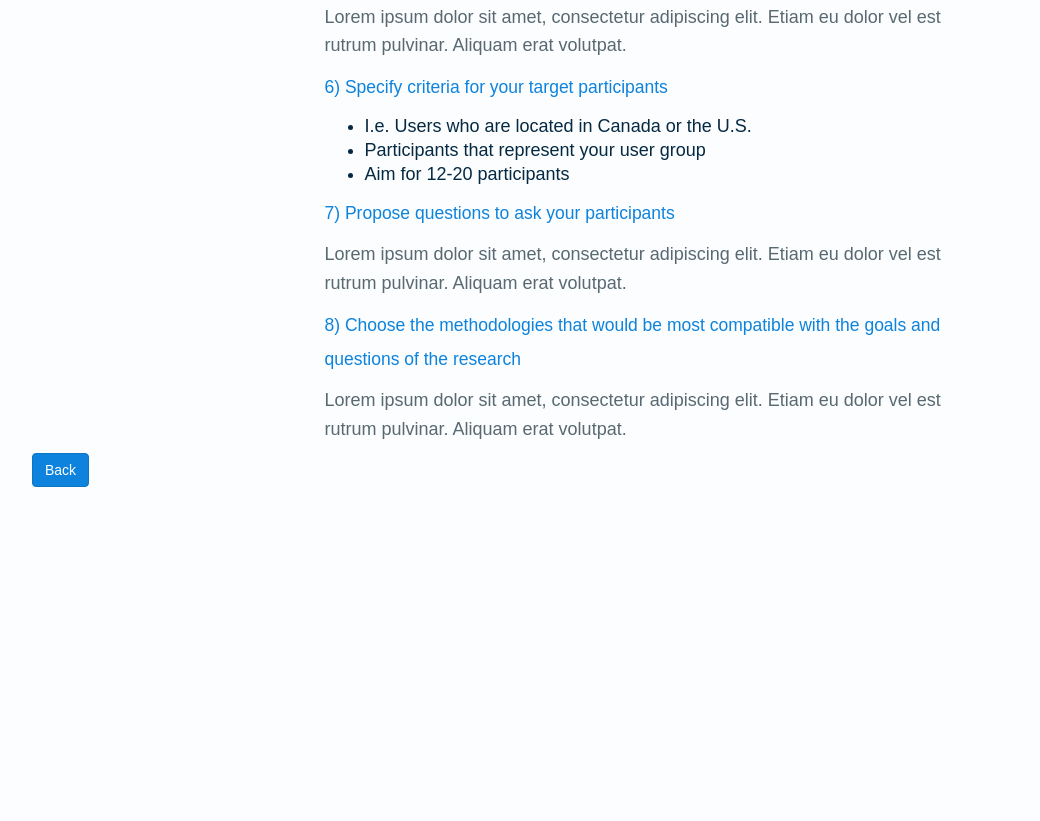
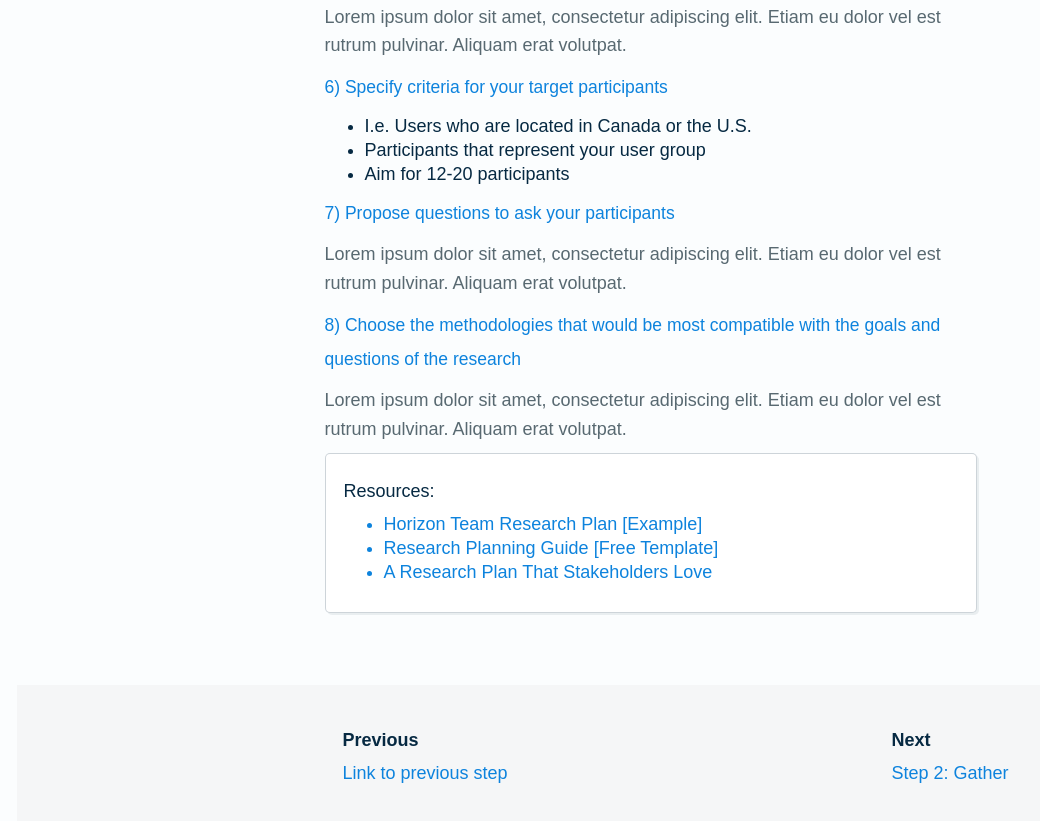
Before and after one commit to fluxr/fluxr.github.io, a plain HTML site: page plan.html in a window 1280 px wide. Shown: the part 1123-1944 px from the top of the page, without its empty margins (38-1078 px from the left). Before the commit the page ends 1610 px from the top, so only its background shows below. Drawn offline with nearby package versions, Linux system fonts and the light colour scheme.

Commit message:
Adding resource links

```diff
--- a/css/cards.css
+++ b/css/cards.css
@@ -37,8 +37,16 @@ h3 {
   font-size: 28px;
   font-size: 1.75rem;
   line-height: 34px;
-    margin-top: 0;
-}
+  margin-top: 0;}
+
+a {
+    transition: all .2s ease-in-out;}
+
+a:hover{
+  transition: all .2s ease-in-out;}
+
+a:visited{
+  opacity: 0.5;}
 
 .panel--header {
   background: #e7f3fc;
@@ -83,36 +91,6 @@ a.back-link {
 
 .glyphicon {
   font-size: 30px;}
-
-/*
-////
-////  PLAN.CSS
-////
-*/
-
-.article-nav {
-  /*border: 2px solid #cdd4d9;*/
-  background: #e7f3fc;
-  border-radius: 5px;
-}
-.article-nav ul {
-  padding-left: 0 !important;
-}
-.article-nav li {
-  line-height: 2.5;
-  float: none;
-  text-align: center;
-  font-size: 15px;
-  list-style: none;
-  cursor: pointer;
-}
-.active{
-    /*background: rgba(0,0,0,0.05);*/
-    font-weight: 700;
-}
-
-.detail-steps {
-}
 
 /*
 ////
@@ -226,6 +204,37 @@ a.back-link {
   border: 1px solid rgba(6,41,65,0.20);
   box-shadow: 2px 2px 0px 0px rgba(6,41,65,0.07);
 }
+
+/*
+////
+////  PLAN.CSS
+////
+*/
+
+.article-nav {
+  /*border: 2px solid #cdd4d9;*/
+  background: #e7f3fc;
+  border-radius: 5px;
+}
+.article-nav ul {
+  padding-left: 0 !important;
+}
+.article-nav li {
+  line-height: 2.5;
+  float: none;
+  text-align: center;
+  font-size: 15px;
+  list-style: none;
+  cursor: pointer;
+}
+.active{
+    /*background: rgba(0,0,0,0.05);*/
+    font-weight: 700;
+}
+
+.detail-steps {
+}
+
 .who {
   list-style: none;
 }
@@ -235,3 +244,11 @@ a.back-link {
 .who i {
   color: #0d83dd;
 }
+
+.footer {
+  padding: 2em;
+  background: #f5f6f7;
+}
+.footer h4 {
+  font-weight: 700;
+}
--- a/plan.html
+++ b/plan.html
@@ -41,7 +41,7 @@
 </div>
 
   <div class="container">
-    <div class="row">
+    <div class="row med-margin">
         <!-- Sidebar -->
         <h3> The "Plan" Stage </h3>
         <div class="col-md-2 article-nav no-pad">
@@ -118,11 +118,31 @@
             <!-- Step 8 -->
             <h3>8) Choose the <a href="">methodologies</a> that would be most compatible with the goals and questions of the research</h3>
             <p>Lorem ipsum dolor sit amet, consectetur adipiscing elit. Etiam eu dolor vel est rutrum pulvinar. Aliquam erat volutpat.</p>
+            <!-- Resources -->
+            <div class="col-md-12 about-step med-margin">
+                <h4>Resources:</h4>
+                <ul class="">
+                    <a href="https://www.dropbox.com/s/nejiguhvtuv8xmg/HORIZON-457375760-250416-1614-4.pdf?dl=0" target="_blank"><li>Horizon Team Research Plan [Example]</li></a>
+                    <a href="https://www.dropbox.com/s/9e8eocscio9ykx4/Research-Plan.pdf?dl=0" target="_blank"><li>Research Planning Guide [Free Template]</li></a>
+                    <a href="https://www.smashingmagazine.com/2012/01/ux-research-plan-stakeholders-love/" target="_blank"><li>A Research Plan That Stakeholders Love</li></a>
+                </ul>
+            </div>
         </div><!-- /end Detail page -->
+
     </div><!-- /end Cards container -->
 
     <!--Navigation-->
-        <a class="btn btn-primary" href="./generative-research.html" role="button">Back</a>
+    <div class="row footer">
+        <span class="col-md-3 col-md-offset-3 backStep">
+            <h4 class="detailNav">Previous</h4>
+            <a href="#">Link to previous step</a>
+        </span>
+        <span class="col-md-3 col-md-offset-3 nextStep">
+            <h4 class="detailNav">Next</h4>
+            <a href="#">Step 2: Gather</a>
+        </span>
+    </div>
+        <!-- <a class="btn btn-primary" href="./generative-research.html" role="button">Back</a> -->
 </div>
     <!-- jQuery (necessary for Bootstrap's JavaScript plugins) -->
     <script src="https://ajax.googleapis.com/ajax/libs/jquery/1.11.3/jquery.min.js "></script>
```
Also changed, not shown: 1 other file. Lines whose indentation alone changed are shown as unchanged.
